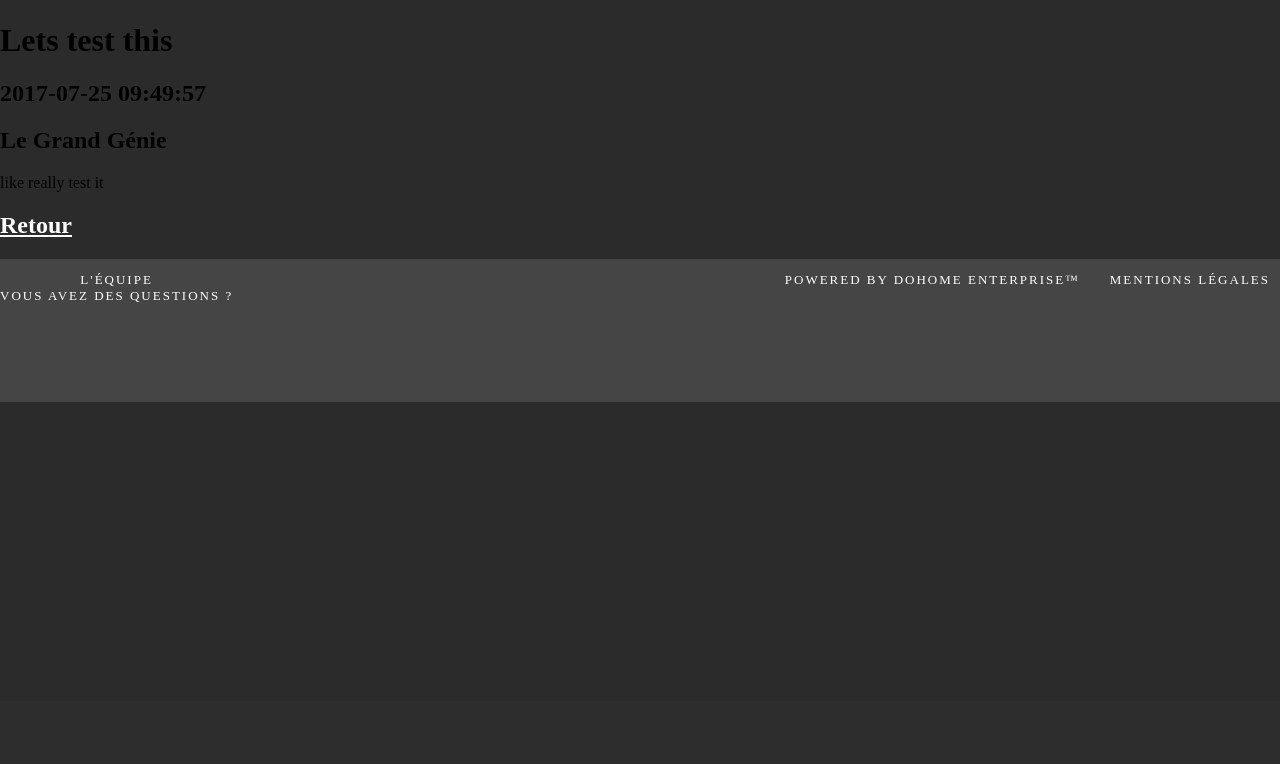
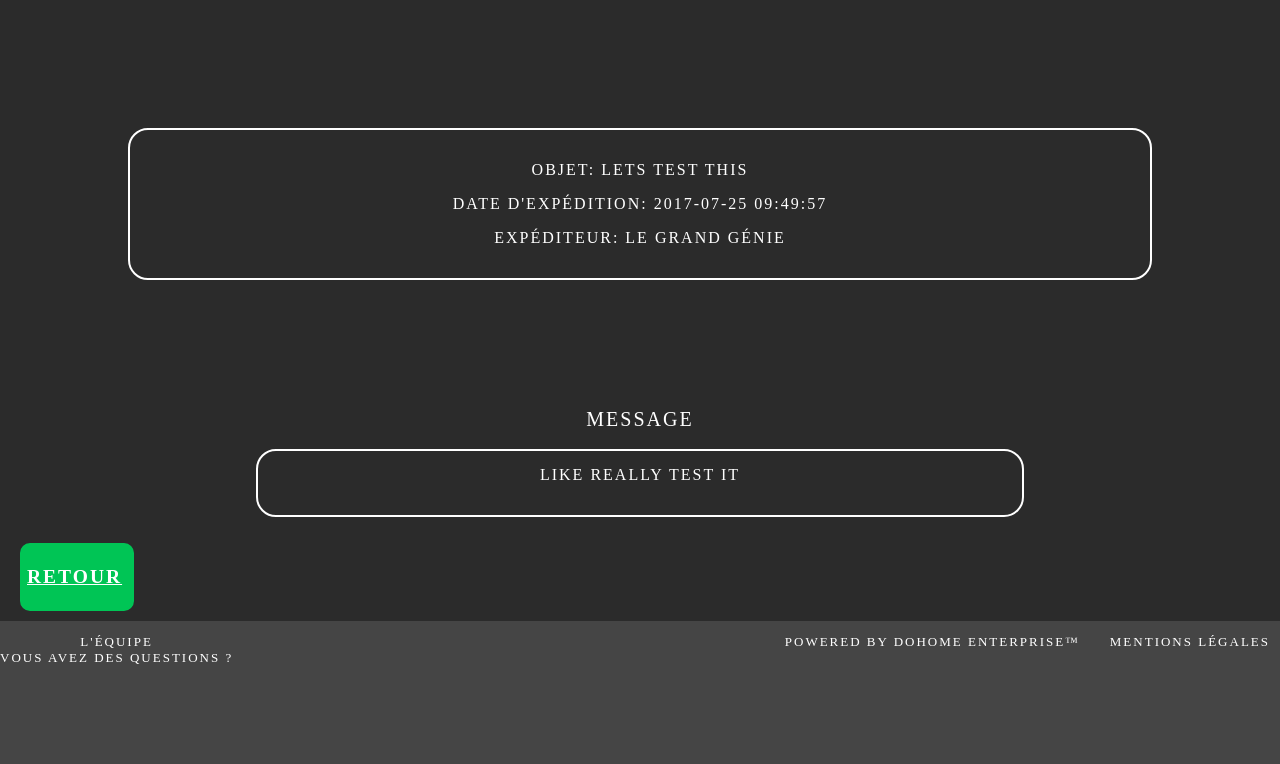
Before and after one commit to Nicolass-B/dohome_enterprise, a PHP site: page /controller/voirmessage.php?msg=5 in a window 1280 px wide. Shown: the part 99-863 px from the top of the page. Before the commit the page ends 501 px from the top, so only its background shows below. Run offline with PHP 8.4, Linux system fonts and the light colour scheme; the visitor is signed in with stand-in values (Sample User, id 1); data comes from the database, SQL or seed files in the repository.

Commit message:
Modification css message

```diff
--- /dev/null
+++ b/css/message_css.css
@@ -0,0 +1,54 @@
+.message{
+    font-family: "PT Sans";
+    color: white;
+    text-transform: uppercase;
+    letter-spacing: 2px;
+    border-radius: 20px;
+    width: auto;
+    border: 2px solid white;
+    padding: 15px;
+    text-align: center;
+    horizontal-align: middle ;
+    margin-left: 20%;
+    margin-right: 20%;
+    margin:10%;
+}
+
+.message2{
+    font-family: "PT Sans";
+    color: white;
+    text-transform: uppercase;
+    letter-spacing: 2px;
+    border-radius: 20px;
+    width: auto;
+    border: 2px solid white;
+    padding: 15px;
+    text-align: center;
+    horizontal-align: middle ;
+    margin-left: 20%;
+    margin-right: 20%;
+    margin-bottom: 2%;
+}
+.retour{
+    width:100px;
+    font-family: "PT Sans";
+    text-transform: uppercase;
+    letter-spacing: 2px;
+    background-color: #00c555;
+    color:white;
+    border-radius: 10px;
+    border: 2px solid #00c555;
+    font-size: 13px;
+    padding: 5px;
+    margin-left: 20px;
+    margin-bottom: 10px;
+}
+
+.milieu{
+    font-family: "PT Sans";
+    text-transform: uppercase;
+    letter-spacing: 2px;
+    color: white;
+    text-align: center;
+    font-size: 20px;
+}
--- a/vue/message.php
+++ b/vue/message.php
@@ -11,23 +11,31 @@ include_once('haut_de_page.php');
 
 ?>
 
+    <head>
+        <link rel="stylesheet" href="../css/message_css.css"/>
+        <meta charset="UTF-8">
+        <title>Message</title>
+    </head>
+
     <body>
-
-    <div>
-        <h1> <?php echo $message['Titre'] ?> </h1>
-        <h2> <?php echo $message['Date'] ?></h2>
-        <h2> <?php echo $message['Nom'] ?>   </h2>
+    <div class="section">
+        <div class="message">
+            <p> Objet: <?php echo $message['Titre'] ?> </p>
+            <p> Date d'expédition:  <?php echo $message['Date'] ?></p>
+            <p> Expéditeur: <?php echo $message['Nom'] ?>  </p>
         </div>
-    <div>
+        <div class="milieu"> Message</div>
+        </br>
+        <div class="message2"
             <p> <?php echo $message['contenu'] ?> </p>
         </div>
-    <div>
+        <div class="retour">
             <h2>
                 <a href="../controller/messagerie.php" style="color: white"> Retour </a>
             </h2>
 
         </div>
-
+    </div>
     </body>
 
 <?php
```
Lines whose indentation alone changed are shown as unchanged.
